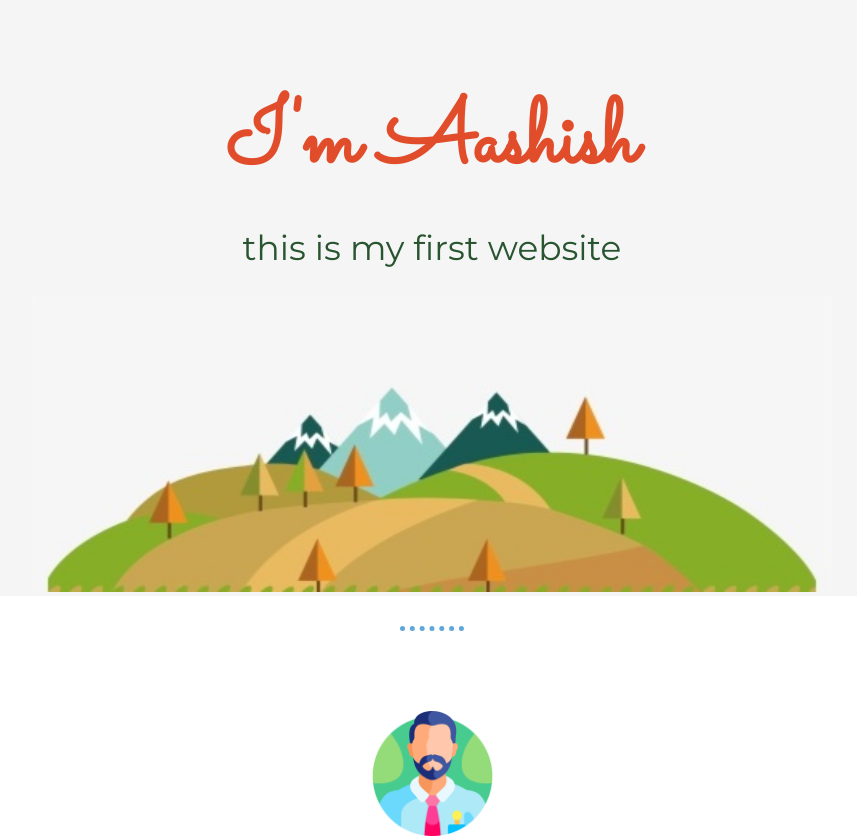
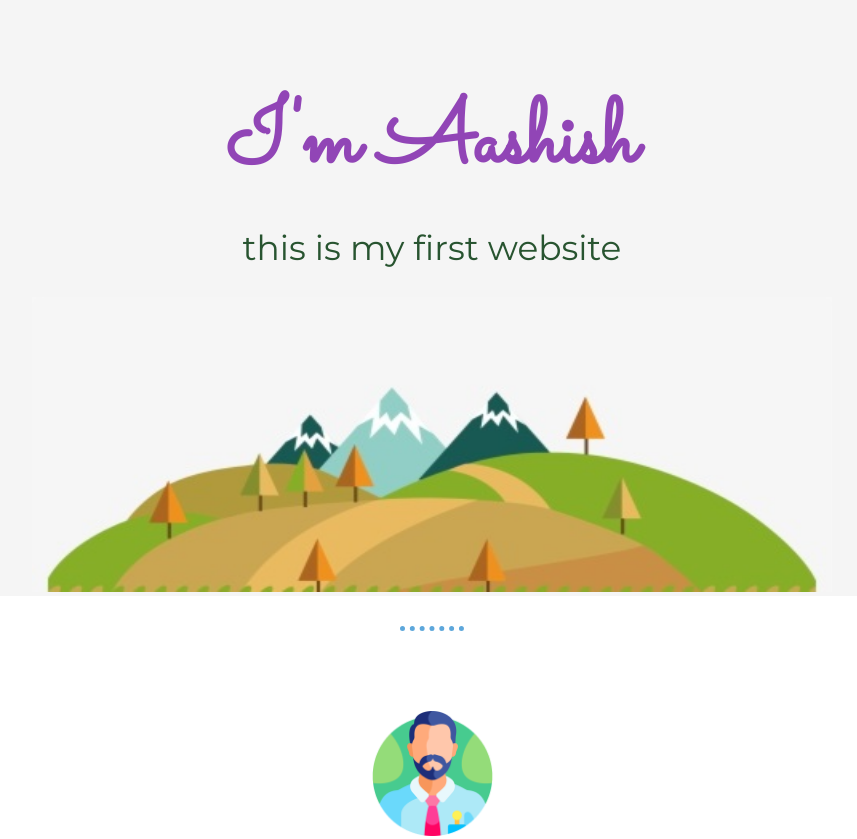
Before and after one commit to ashpar9/website, a plain HTML site: page index.html in a window 1280 px wide. Shown: the top 839 px of the page, without its empty margins (208-1065 px from the left). Drawn offline with Linux system fonts and the light colour scheme.

Commit message:
H1 color changed

```diff
--- a/css/styles.css
+++ b/css/styles.css
@@ -10,7 +10,7 @@ h1 {
   padding-top: 90px;
   font-family: 'Sacramento', cursive;
   font-size: 90px;
-  color: #E14D2A;
+  color: #9145B6;
   line-height: 1.2;
 
   }
```
